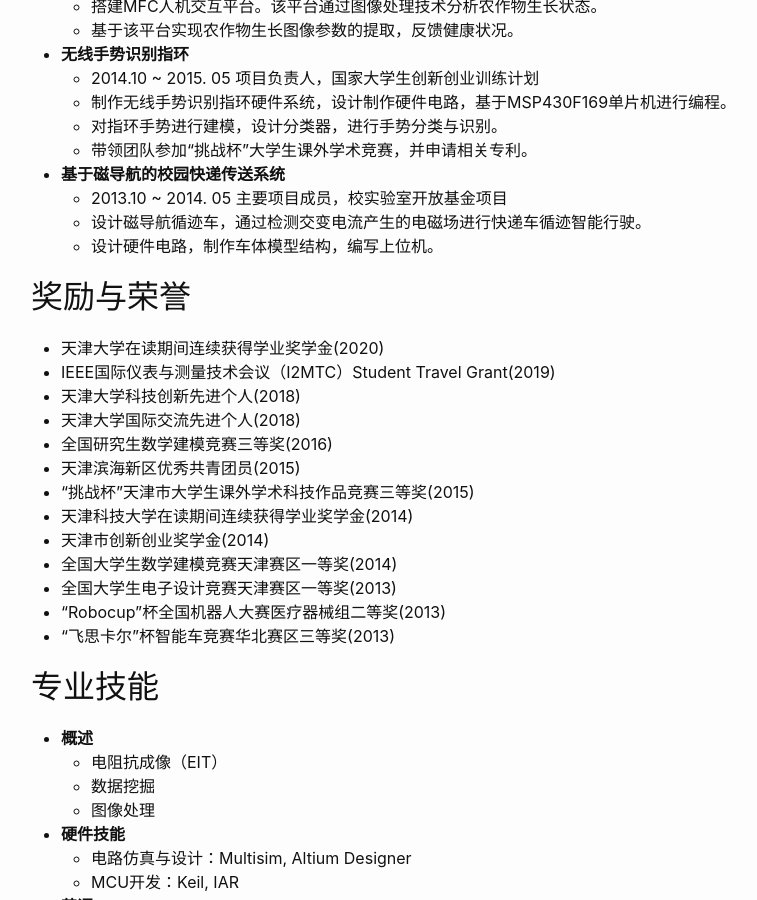
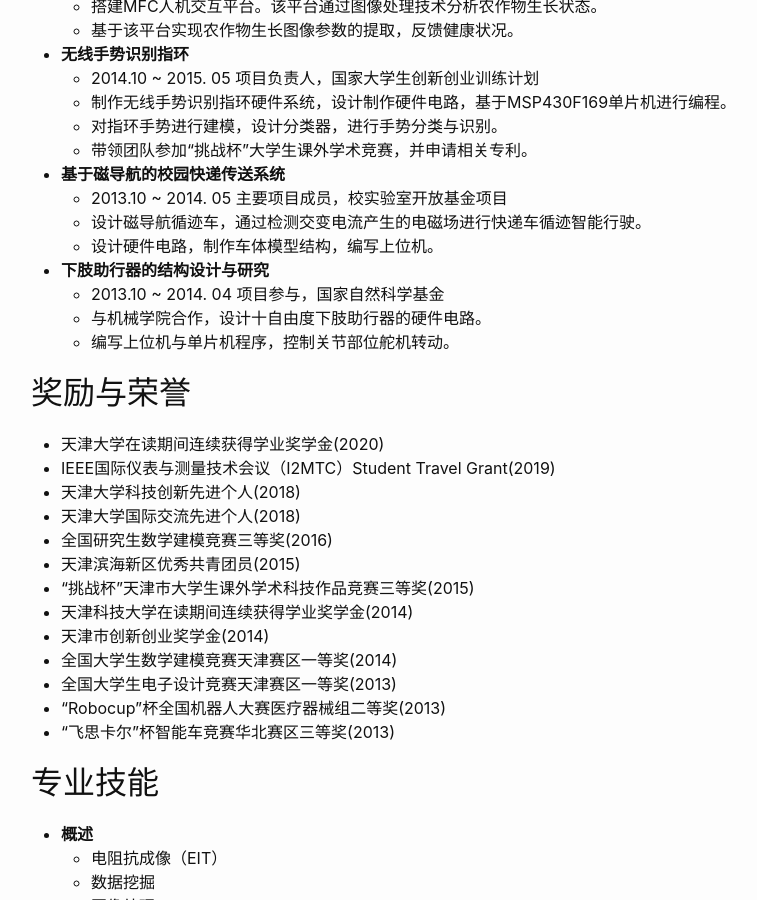
Before and after one commit to molly1018/molly1018.github.io, a Jekyll site: the page built from docs/index.md, in a window 1280 px wide and 900 px high, scrolled down 2478 px. Shown: the whole window, without its empty margins (239-996 px from the left). Built offline with Jekyll 4.4.1, drawn with Linux system fonts in a browser that asks for light colours.

Commit message:
add program

```diff
--- a/docs/index.md
+++ b/docs/index.md
@@ -53,8 +53,6 @@ title: 个人简历
 
 * **肺癌诊断与监测的电学层析新技术**
     * 2016.10 ~ 2019.12 项目成员，国家自然科学基金
-
-
 * **基于电学特征的肺癌疾病发现与演进研究**
     * 2020.01 ~ 至今 项目成员，国家自然科学基金
     * 利用电学层析成像技术对人体胸腔进行图像重建，研究肺部病变的检测与床旁监控问题。
@@ -81,6 +79,12 @@ title: 个人简历
     * 2013.10 ~ 2014. 05 主要项目成员，校实验室开放基金项目
     * 设计磁导航循迹车，通过检测交变电流产生的电磁场进行快递车循迹智能行驶。
     * 设计硬件电路，制作车体模型结构，编写上位机。
+
+
+* **下肢助行器的结构设计与研究**
+    * 2013.10 ~ 2014. 04 项目参与，国家自然科学基金
+    * 与机械学院合作，设计十自由度下肢助行器的硬件电路。
+    * 编写上位机与单片机程序，控制关节部位舵机转动。
 
 
 # 奖励与荣誉
```
